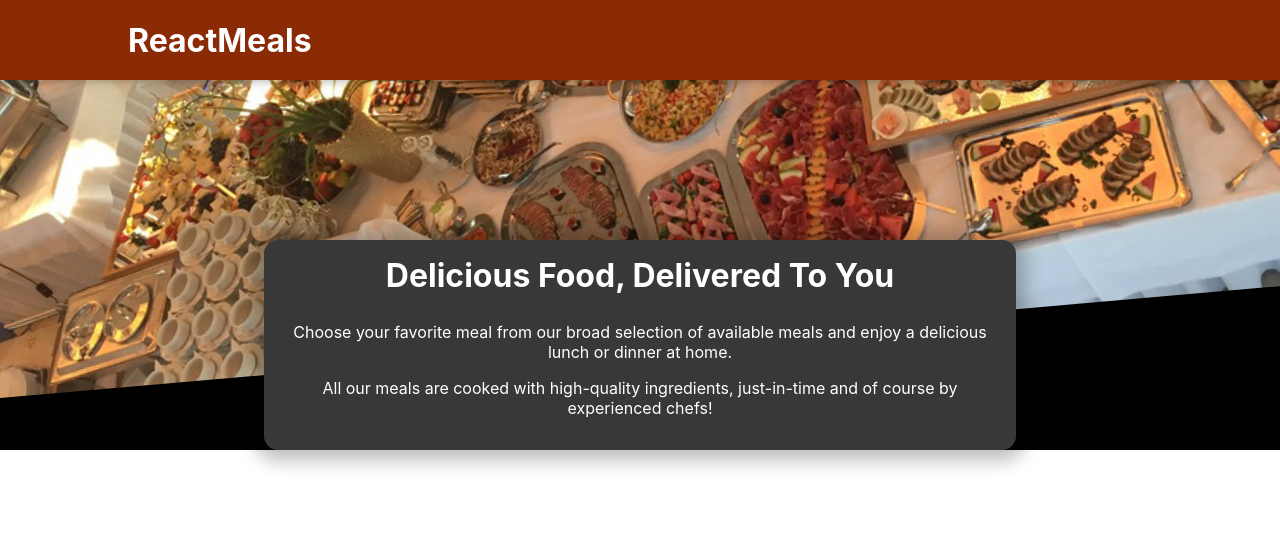
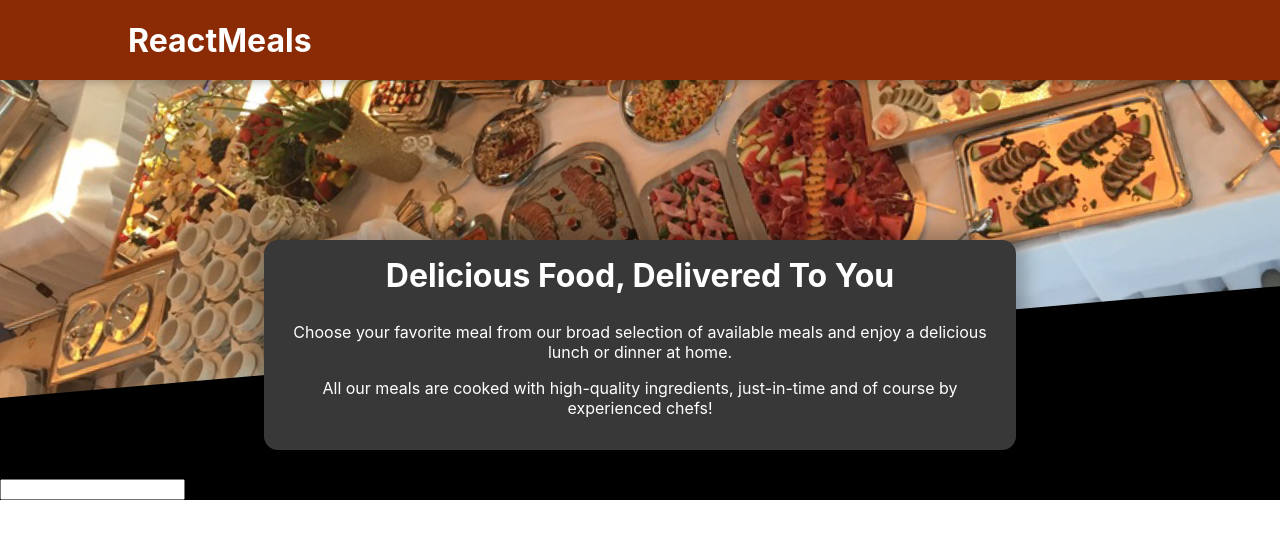
Before and after one commit to JAbarca09/FoodOrderApp, a React (Create React App) app: page / in a window 1280 px wide. Shown: the top 538 px of the page. Built offline with nearby package versions, Linux system fonts and the light colour scheme.

Commit message:
Set up basic input component

```diff
--- a/src/App.js
+++ b/src/App.js
@@ -1,12 +1,16 @@
 import './App.css';
 import Header from './components/Header';
 import MealsSummary from './components/MealsSummary';
+import Input from './components/UI/Input';
 
 function App() {
   return (
     <div className="App">
       <Header />
       <MealsSummary />
+      <Input
+      label="Amount"
+      />
     </div>
   );
 }
--- /dev/null
+++ b/src/components/UI/Input.js
@@ -0,0 +1,18 @@
+import React from "react";
+import classes from "./Input.module.css";
+
+const Input = (props) => {
+  return (
+    <>
+      <label htmlFor={props.id} className={classes.input}>
+        {props.label}
+      </label>
+      <input
+        type={props.type}
+        id={props.id}
+        />
+    </>
+  );
+};
+
+export default Input;
--- /dev/null
+++ b/src/components/UI/Input.module.css
@@ -0,0 +1,18 @@
+.input {
+  display: flex;
+  align-items: center;
+  margin-bottom: 0.5rem;
+}
+
+.input label {
+  font-weight: bold;
+  margin-right: 1rem;
+}
+
+.input input {
+  width: 3rem;
+  border-radius: 5px;
+  border: 1px solid #ccc;
+  font: inherit;
+  padding-left: 0.5rem;
+}
```
